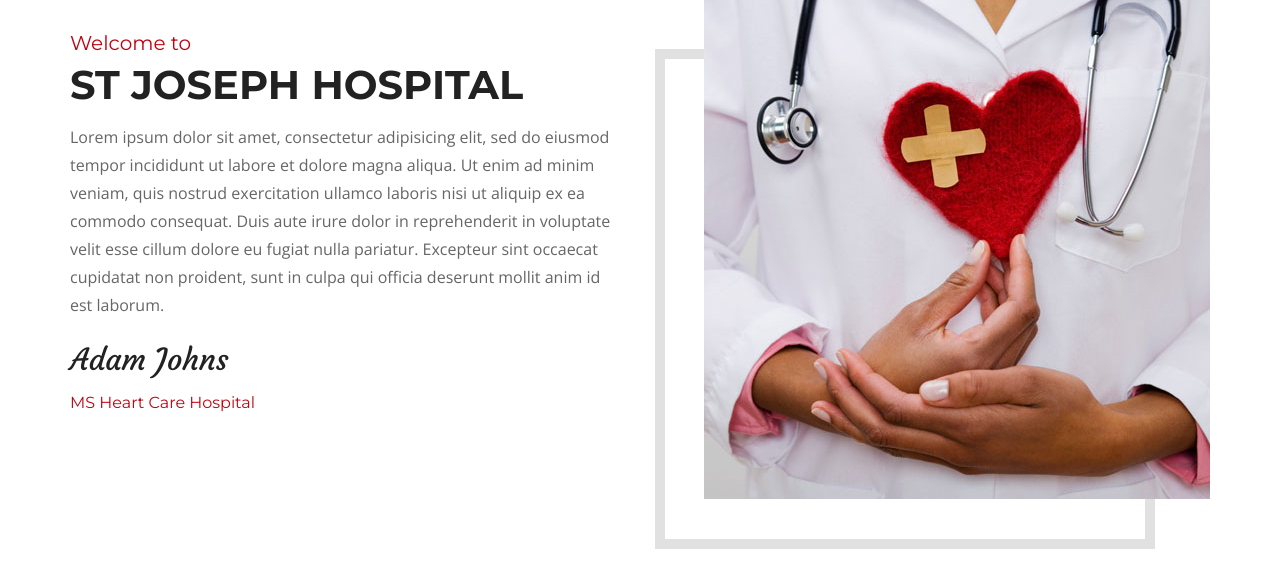
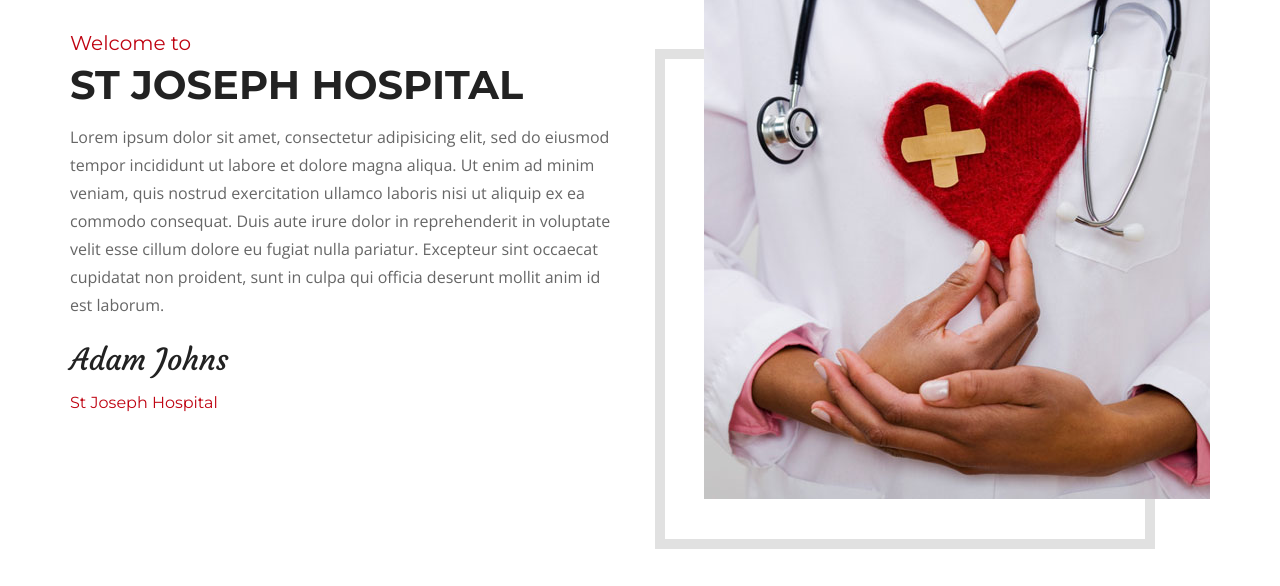
Before and after one commit to cliffnyendwe/st-joseph-hospital, a Django app: page / in a window 1280 px wide. Shown: the part 914-1500 px from the top of the page. Run offline with Django 3.2, Linux system fonts and the light colour scheme; data comes from the database, SQL or seed files in the repository; some libraries are stand-ins or nearby versions.

Commit message:
removed favicon

```diff
--- a/templates/hospital/index.html
+++ b/templates/hospital/index.html
@@ -15,7 +15,7 @@
               </div>
               <p>Lorem ipsum dolor sit amet, consectetur adipisicing elit, sed do eiusmod tempor incididunt ut labore et dolore magna aliqua. Ut enim ad minim veniam, quis nostrud exercitation ullamco laboris nisi ut aliquip ex ea commodo consequat. Duis aute irure dolor in reprehenderit in voluptate velit esse cillum dolore eu fugiat nulla pariatur. Excepteur sint occaecat cupidatat non proident, sunt in culpa qui officia deserunt mollit anim id est laborum.</p>
               <strong class="signature">Adam Johns</strong>
-              <h6 class="designation">MS Heart Care Hospital</h6>
+              <h6 class="designation">St Joseph Hospital</h6>
             </div>
           </div>
           <div class="col-md-6 col-sm-6">
--- a/templates/partials/_css.html
+++ b/templates/partials/_css.html
@@ -8,4 +8,3 @@
 <link href="{% static 'heartcare/css/prettyPhoto.css' %}" rel="stylesheet">
 <link href="{% static 'heartcare/css/owl.carousel.min.css' %}" rel="stylesheet">
 <link href="{% static 'heartcare/css/bootstrap-datetimepicker.min.css' %}" rel="stylesheet">
-<link rel="icon" type="image/png" href="{% static 'heartcare/images/fav.png' %}" />
```
